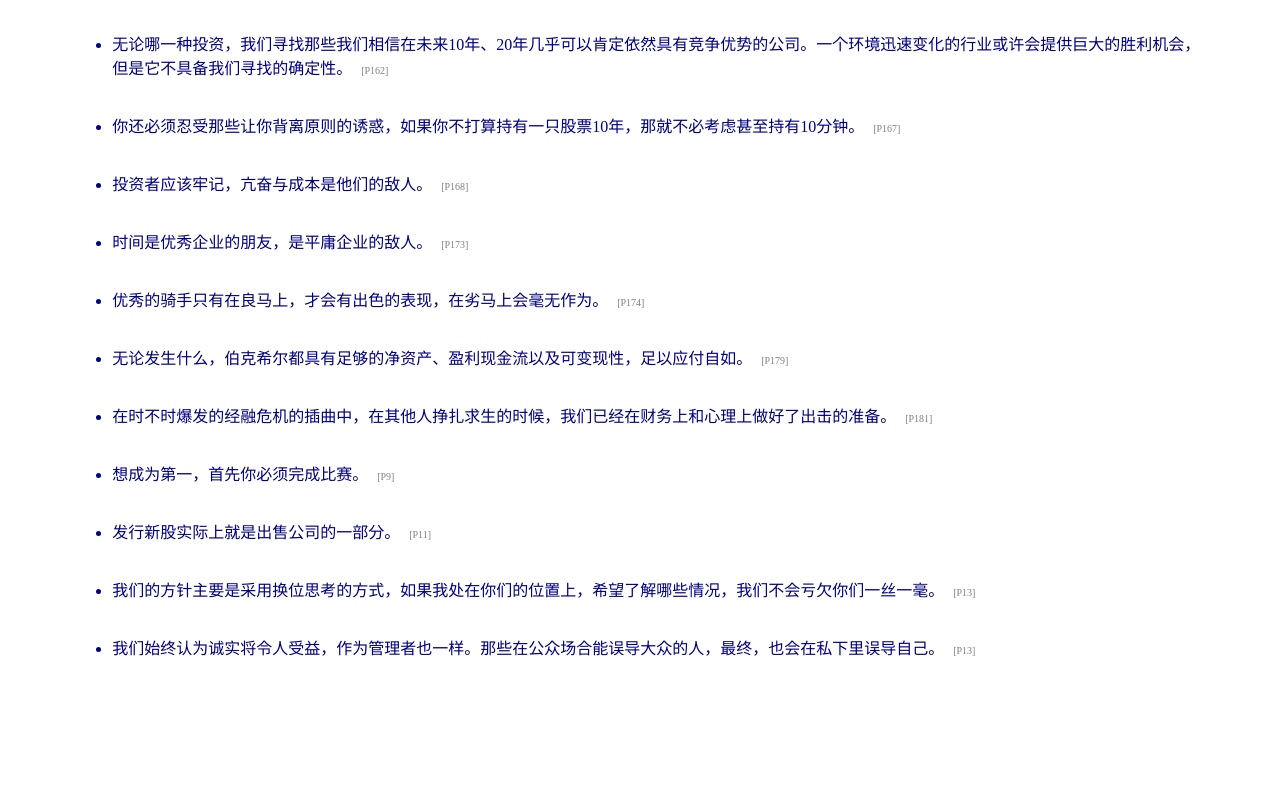
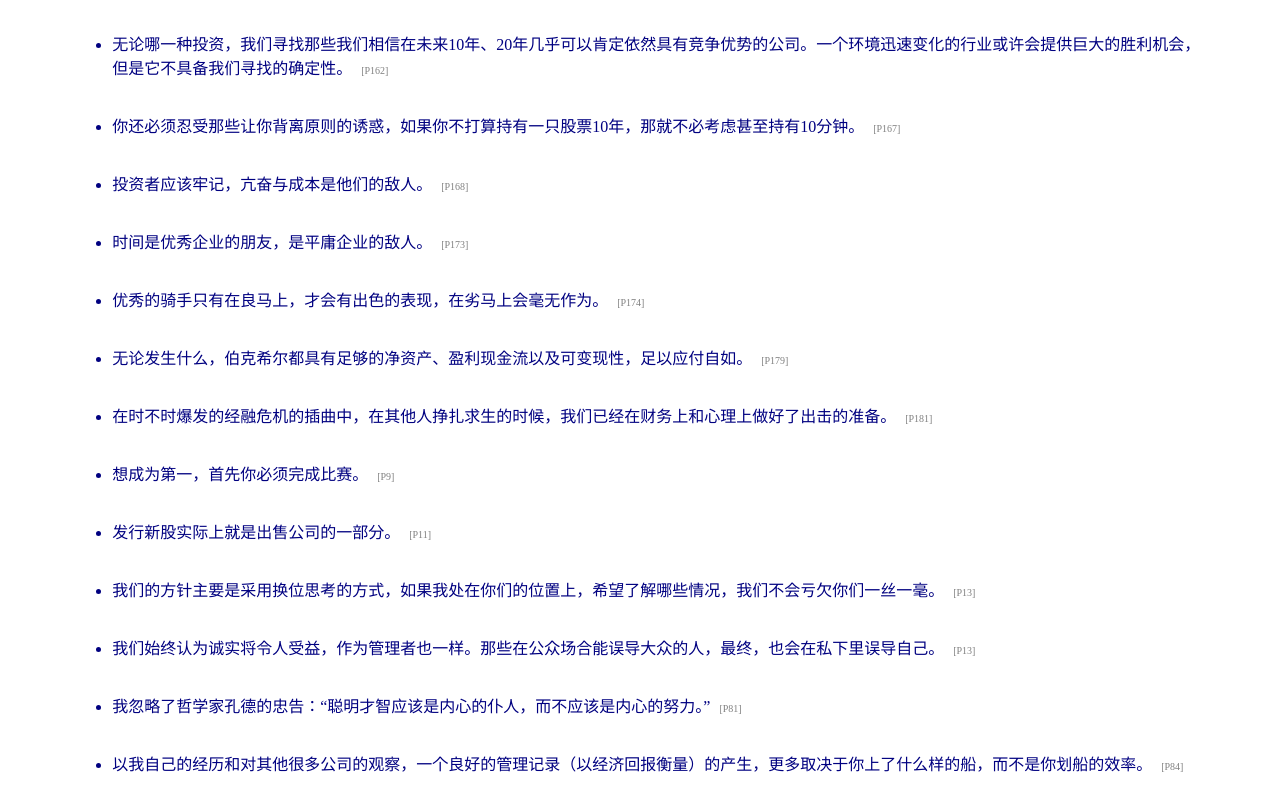
Before and after one commit to J1uT0ng/lilingzhihun.github.io, a plain HTML site: page notes/巴菲特致股东信.html in a window 1280 px wide. Shown: the part 692-1492 px from the top of the page. Before the commit the page ends 1376 px from the top, so only its background shows below. Drawn offline with Linux system fonts and the light colour scheme.

Commit message:
Update 巴菲特致股东信.html

```diff
--- a/notes/巴菲特致股东信.html
+++ b/notes/巴菲特致股东信.html
@@ -213,6 +213,24 @@
                     </td>
                 </tr>
 
+                <tr>
+                    <td height="45" valign="top" width="50%">
+                        <ul>
+                            <li>我忽略了哲学家孔德的忠告：“聪明才智应该是内心的仆人，而不应该是内心的努力。”
+                                <font size="1" color="gray">&nbsp;&nbsp;[P81]
+                            </li>
+                        </ul>
+                    </td>
+                </tr>
+                <tr>
+                    <td height="45" valign="top" width="50%">
+                        <ul>
+                            <li>以我自己的经历和对其他很多公司的观察，一个良好的管理记录（以经济回报衡量）的产生，更多取决于你上了什么样的船，而不是你划船的效率。
+                                <font size="1" color="gray">&nbsp;&nbsp;[P84]
+                            </li>
+                        </ul>
+                    </td>
+                </tr>
             </tbody>
         </table>
     </center>
```
